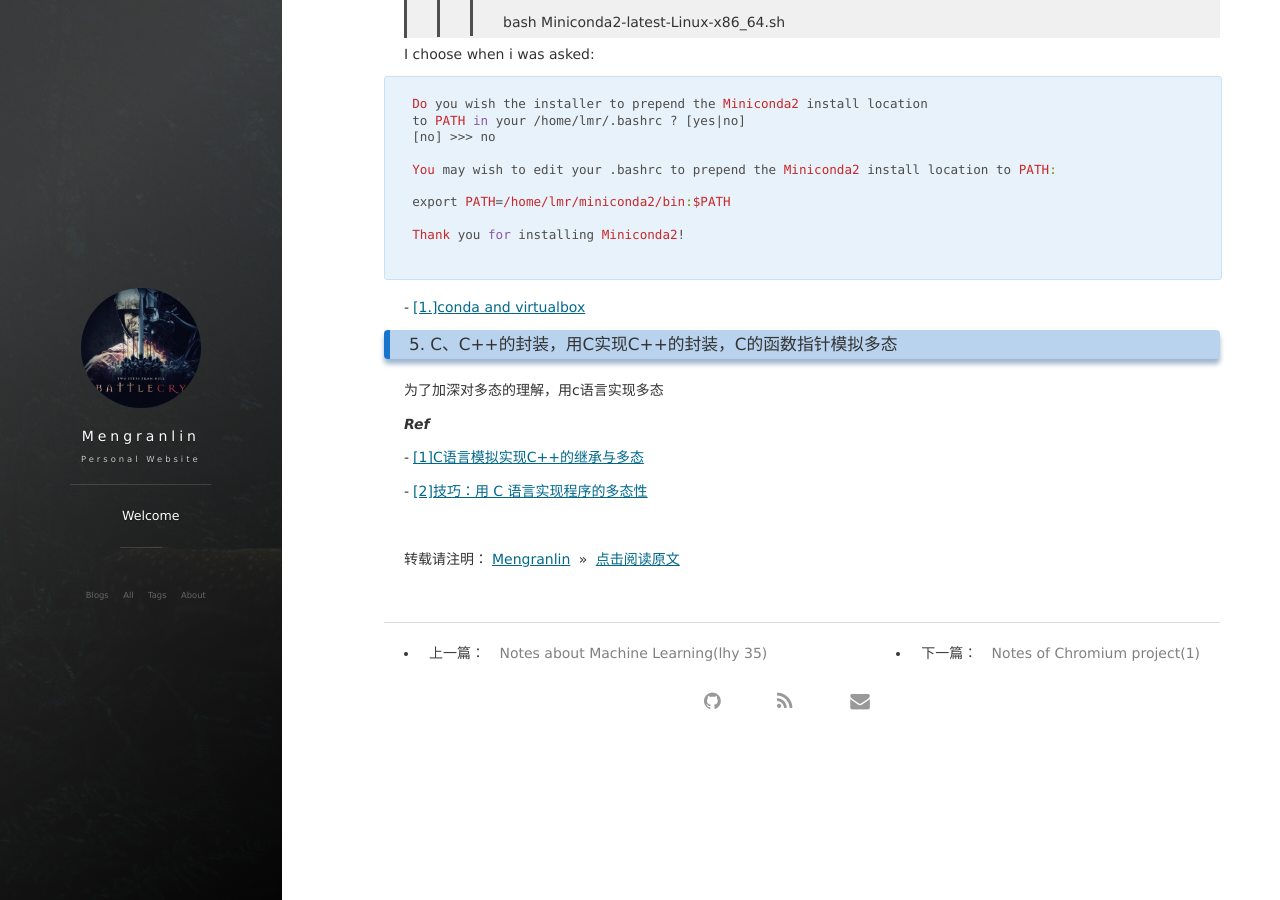
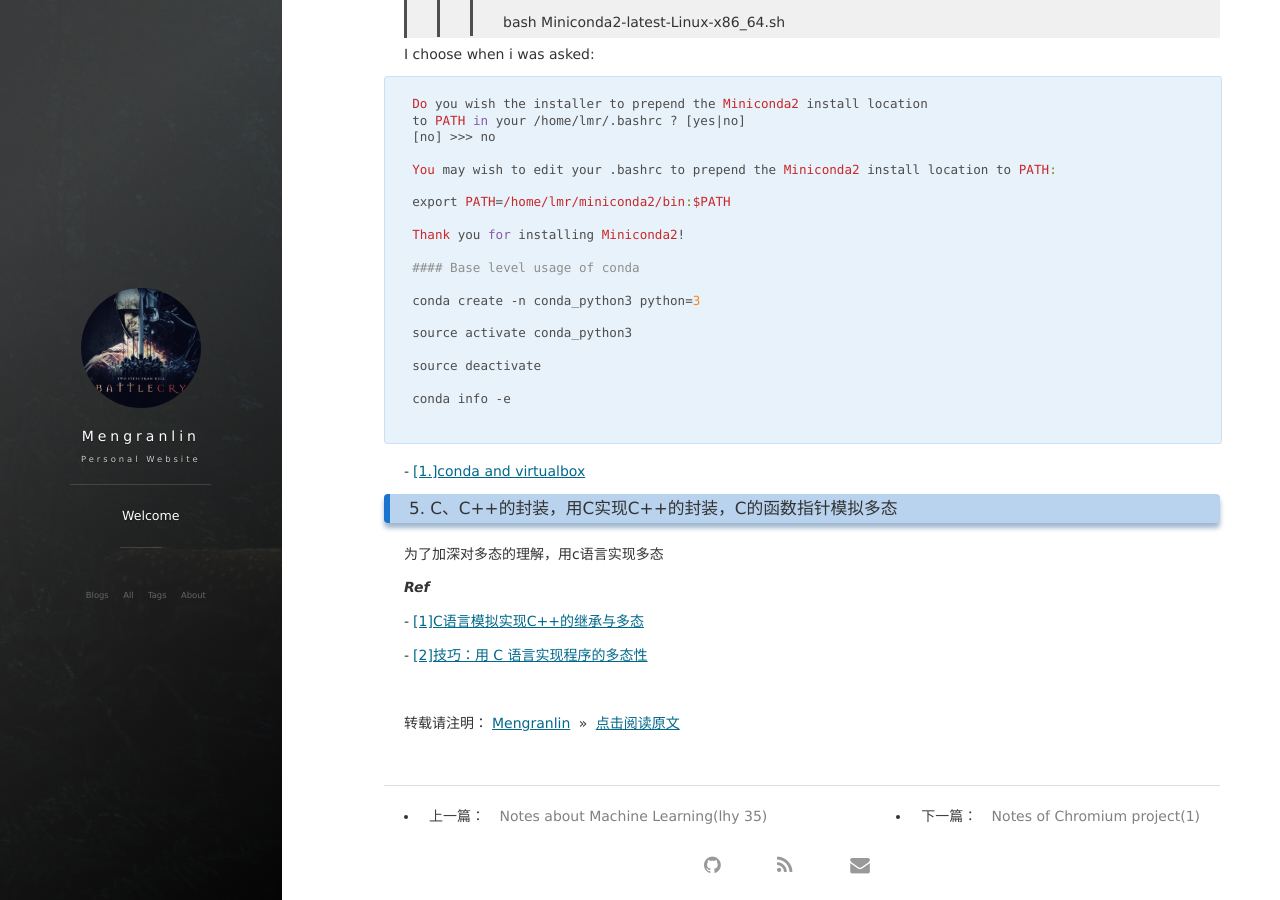
Before and after one commit to lmrshare/lmrshare.github.io, a Jekyll site: the page built from _posts/2018-06-03-today.md, in a window 1280 px wide and 900 px high, scrolled down 2189 px. Built offline with Jekyll 4.4.1, drawn with Linux system fonts in a browser that asks for light colours; nearby versions of some CDN libraries; comment, search, counter and statistics services are not loaded.

Commit message:
add hinton paper and config conda env

````diff
--- a/_posts/2018-06-03-today.md
+++ b/_posts/2018-06-03-today.md
@@ -109,6 +109,16 @@ export PATH=/home/lmr/miniconda2/bin:$PATH
 
 Thank you for installing Miniconda2!
 
+#### Base level usage of conda
+
+conda create -n conda_python3 python=3
+
+source activate conda_python3
+
+source deactivate
+
+conda info -e
+
 ```
 
 
````
Also changed, not shown: _posts/2018-05-22-Ref-notes.md (+1 -0 lines).
